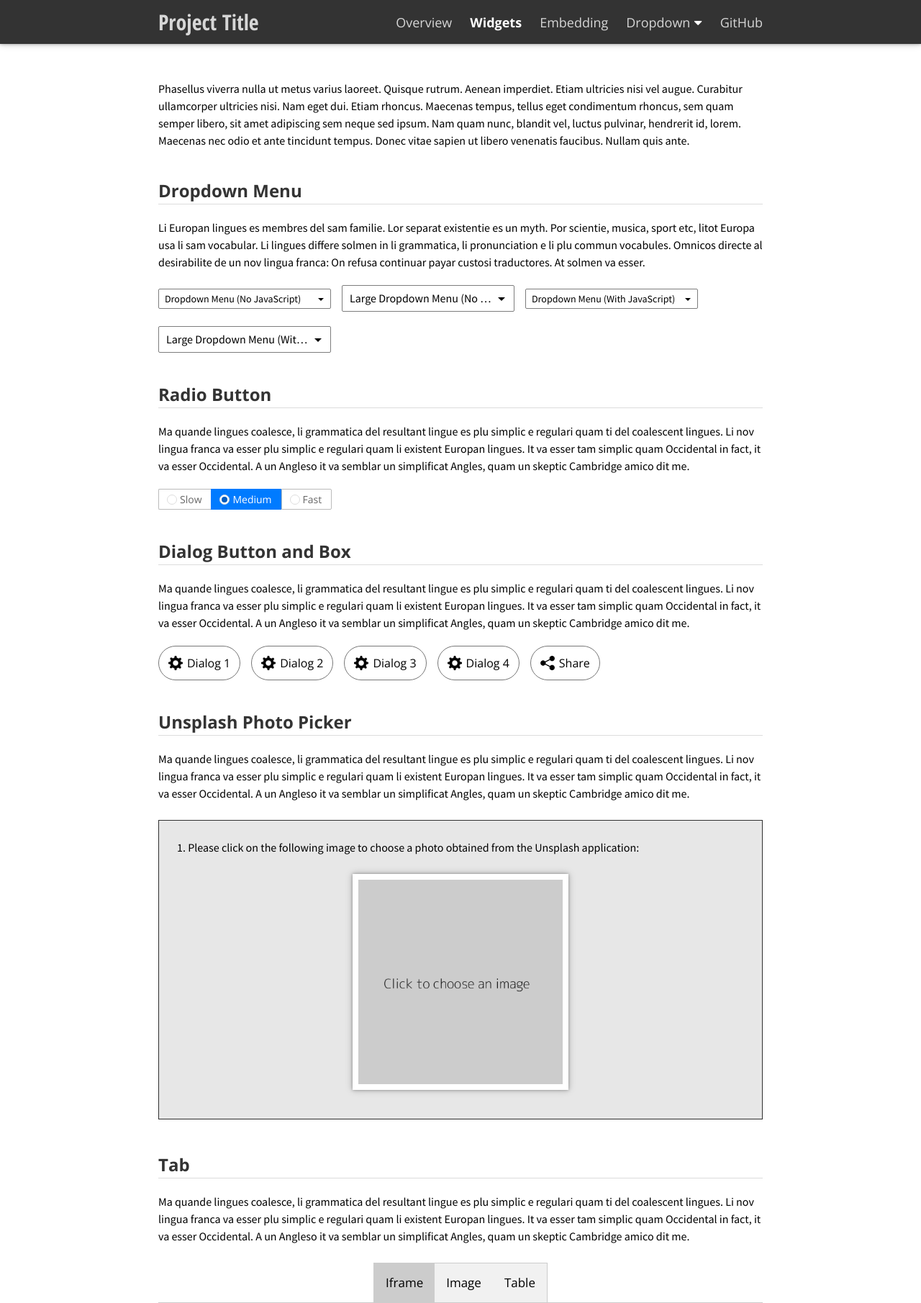
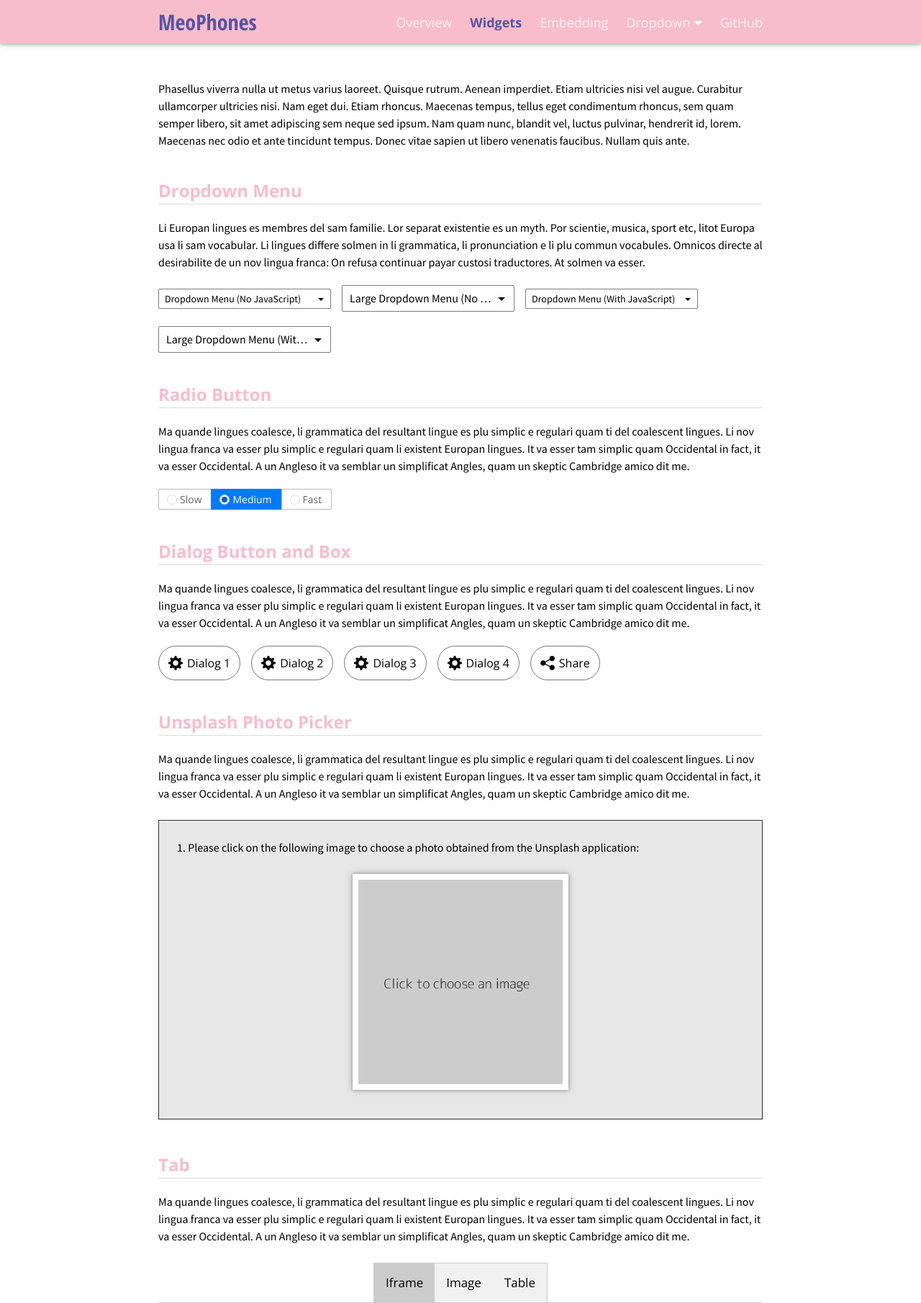
Before and after one commit to BanhMiRuoc/PhoneWebsite, a PHP site: page /widgets.html in a window 1280 px wide. Shown: the top 1810 px of the page at 72% size. Run offline with PHP 8.4, Linux system fonts and the light colour scheme; some libraries are stand-ins or nearby versions.

Commit message:
testing push and pull

```diff
--- a/project-website-template/css/frame.css
+++ b/project-website-template/css/frame.css
@@ -48,7 +48,7 @@ video {
 
 h1 {
   font-size: 30px;
-  color: #333333;
+  color: #F7BDCB;
   margin: 30px 0 0 0;
   padding: 0;
   font-weight: bold;
@@ -57,7 +57,7 @@ h1 {
 
 h2 {
   font-size: 24px;
-  color: #333333;
+  color: #F7BDCB;
   margin: 30px 0 0 0;
   padding: 0;
   font-weight: bold;
@@ -66,7 +66,7 @@ h2 {
 
 h3 {
   font-size: 18px;
-  color: #333333;
+  color: #F7BDCB;
   margin: 10px 0 0 0;
   padding: 0;
   font-weight: bold;
@@ -94,7 +94,7 @@ hr {
   z-index: 2;
   position: relative;
   width: 100%;
-  background-color: #333333;
+  background-color: #F7BDCB;
   min-width: 300px;
   -webkit-touch-callout: none;
   -webkit-user-select: none;
@@ -128,7 +128,7 @@ hr {
 }
 
 .menu .logo a {
-  color: rgba(255, 255, 255, 0.8);
+  color: rgba(87, 84, 163);
   font-family: 'Open Sans Condensed', Helvetica, Arial, sans-serif;
   font-size: 30px;
   text-decoration: none;
@@ -1164,7 +1164,7 @@ ol.nested>li:before {
 
 .custom-survey .custom-radio-group-survey input[type="radio"]:not(:disabled):hover,
 .custom-survey .custom-radio-group-survey input[type="checkbox"]:not(:disabled):hover {
-  color: #333333;
+  color: #F7BDCB;
   background-color: #eeeeee;
 }
 
--- a/project-website-template/css/widgets.css
+++ b/project-website-template/css/widgets.css
@@ -228,7 +228,7 @@
 }
 
 .custom-radio:not(:disabled):hover {
-  color: #333333;
+  color: #F7BDCB;
   background-color: #eeeeee;
 }
 
--- a/project-website-template/embedding.html
+++ b/project-website-template/embedding.html
@@ -2,7 +2,7 @@
 <html>
 
 <head>
-  <title>Project Title</title>
+  <title>MeoPhones</title>
   <meta charset="utf-8" name="viewport" content="width=device-width, initial-scale=1">
   <link href="https://use.fontawesome.com/releases/v5.2.0/css/all.css" media="screen" rel="stylesheet" type="text/css" />
   <link href="css/frame.css" media="screen" rel="stylesheet" type="text/css" />
@@ -15,7 +15,7 @@
   <script src="js/menu.js"></script>
   <style>
     .menu-embedding {
-      color: rgb(255, 255, 255) !important;
+      color: rgb(87, 84, 163) !important;
       opacity: 1 !important;
       font-weight: 700 !important;
     }
--- a/project-website-template/empty.html
+++ b/project-website-template/empty.html
@@ -2,7 +2,7 @@
 <html>
 
 <head>
-  <title>Project Title</title>
+  <title>MeoPhones</title>
   <meta charset="utf-8" name="viewport" content="width=device-width, initial-scale=1">
   <link href="https://use.fontawesome.com/releases/v5.2.0/css/all.css" media="screen" rel="stylesheet" type="text/css" />
   <link href="css/frame.css" media="screen" rel="stylesheet" type="text/css" />
@@ -16,7 +16,7 @@
   <script src="js/footer.js"></script>
   <style>
     .menu-index {
-      color: rgb(255, 255, 255) !important;
+      color: rgb(87, 84, 163) !important;
       opacity: 1 !important;
       font-weight: 700 !important;
     }
--- a/project-website-template/index.html
+++ b/project-website-template/index.html
@@ -2,7 +2,7 @@
 <html>
 
 <head>
-  <title>Project Title</title>
+  <title>MeoPhones</title>
   <meta charset="utf-8" name="viewport" content="width=device-width, initial-scale=1">
   <link href="https://use.fontawesome.com/releases/v5.2.0/css/all.css" media="screen" rel="stylesheet" type="text/css" />
   <link href="css/frame.css" media="screen" rel="stylesheet" type="text/css" />
@@ -16,7 +16,7 @@
   <script src="js/footer.js"></script>
   <style>
     .menu-index {
-      color: rgb(255, 255, 255) !important;
+      color: rgb(87, 84, 163) !important;
       opacity: 1 !important;
       font-weight: 700 !important;
     }
--- a/project-website-template/menu.html
+++ b/project-website-template/menu.html
@@ -1,7 +1,7 @@
 <div class="menu">
   <div class="menu-table flex-row-space-between">
     <div class="logo flex-row-center">
-      <a href="index.html">Project Title</a>
+      <a href="index.html">MeoPhones</a>
     </div>
     <a class="menu-button" tabindex="0" href="javascript:void(0)">
       <img src="img/menu.png">
--- a/project-website-template/widgets.html
+++ b/project-website-template/widgets.html
@@ -2,7 +2,7 @@
 <html>
 
 <head>
-  <title>Project Title</title>
+  <title>MeoPhones</title>
   <meta charset="utf-8" name="viewport" content="width=device-width, initial-scale=1">
   <link href="https://use.fontawesome.com/releases/v5.2.0/css/all.css" media="screen" rel="stylesheet" type="text/css" />
   <link href="https://ajax.googleapis.com/ajax/libs/jqueryui/1.12.1/themes/base/jquery-ui.css" media="screen" rel="stylesheet" type="text/css" />
@@ -22,7 +22,7 @@
   <script src="js/custom.js"></script>
   <style>
     .menu-widget {
-      color: rgb(255, 255, 255) !important;
+      color: rgb(87, 84, 163) !important;
       opacity: 1 !important;
       font-weight: 700 !important;
     }
```
